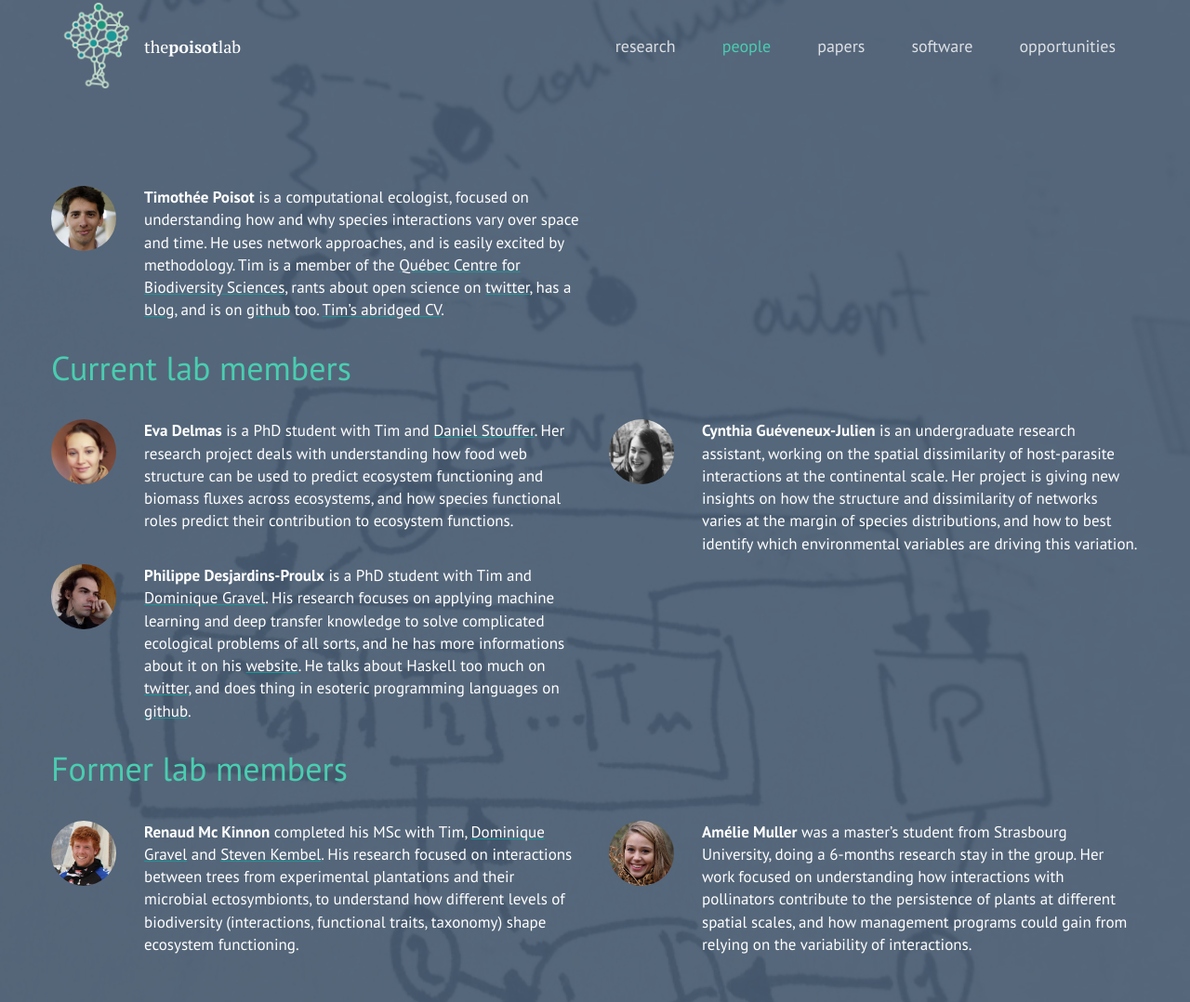
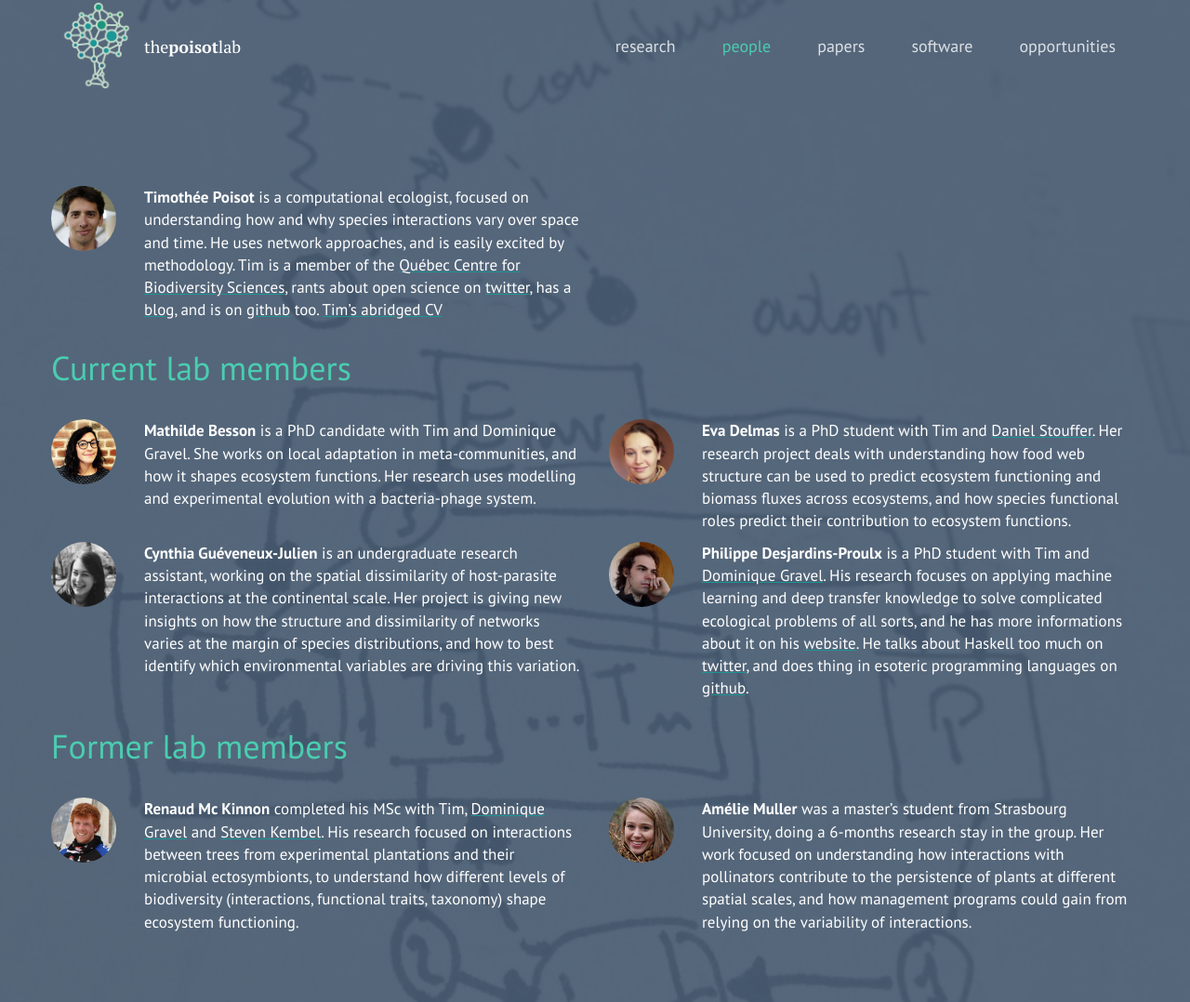
Before and after one commit to evadelmas/poisotlab.github.io, a Jekyll site: the page built from people.md, in a window 1280 px wide and 1078 px high. Shown: the whole window at 93% size. Built offline with Jekyll 4.4.1, drawn with Linux system fonts in a browser that asks for light colours; nearby versions of some CDN libraries; some web fonts are replaced; a script that is not in the unit is left out.

Commit message:
News + people started to move into their yaml file

```diff
--- /dev/null
+++ b/_data/people.yml
@@ -0,0 +1,15 @@
+- name: Timothée Poisot
+  pi: yes
+  id: tim
+  mugshot: tim.jpg
+  blurb: is a computational ecologist, focused on understanding how and why species interactions vary over space and time. He uses network approaches, and is easily excited by methodology. Tim is a member of the [Québec Centre for Biodiversity Sciences][qcbs], rants about open science on [twitter](http://twitter.com/tpoi), has a [blog](https://medium.com/@tpoi/), and is on [github](http://github.com/tpoisot/) too. [Tim's abridged CV](/tim)
+- name: Mathilde Besson
+  current: yes
+  id: mathe
+  mugshot: mathildebesson.jpg
+  blurb: is a PhD candidate with Tim and Dominique Gravel. She works on local adaptation in meta-communities, and how it shapes ecosystem functions. Her research uses modelling and experimental evolution with a bacteria-phage system.
+- name: Eva Delmas
+  current: yes
+  id: eva
+  mugshot: evadelmas.jpg
+  blurb: is a PhD student with Tim and [Daniel Stouffer][stouffer]. Her research project deals with understanding how food web structure can be used to predict ecosystem functioning and biomass fluxes across ecosystems, and how species functional roles predict their contribution to ecosystem functions.
--- /dev/null
+++ b/_includes/people.html
@@ -0,0 +1,6 @@
+<div class="col-xs-2 col-md-1">
+<img src="/mugshots/{{ p.mugshot }}" class="img-circle" style="width: 70px; height: 70px"  />
+</div>
+<div class="col-xs-10 col-md-5" markdown="1">
+<strong>{{ p.name }}</strong>&nbsp;{{p.blurb}}
+</div>
--- a/people.md
+++ b/people.md
@@ -4,34 +4,23 @@ title: People
 nav: people
 ---
 
+
+
 <div class="row">
-<div class="col-xs-2 col-md-1">
-<img src="/mugshots/tim.jpg" class="img-circle" style="width: 70px; height: 70px"  />
-</div>
-<div class="col-xs-10 col-md-5" markdown="1">
 
-**Timothée Poisot** is a computational ecologist, focused on understanding how
-and why species interactions vary over space and time. He uses network
-approaches, and is easily excited by methodology. Tim is a member of the
-[Québec Centre for Biodiversity Sciences][qcbs], rants about open science on
-[twitter](http://twitter.com/tpoi), has a [blog](https://medium.com/@tpoi/),
-and is on [github](http://github.com/tpoisot/) too. [Tim's abridged CV](/tim).
-</div>
+{% for p in site.data.people %}{% if p.pi %}
+{% include people.html %}{% endif %}
+{% endfor %}
+
 </div>
 
 # Current lab members
 
 <div class="row">
 
-<div class="col-xs-2 col-md-1">
-<img src="/mugshots/evadelmas.jpg" class="img-circle" style="width: 70px; height: 70px"  />
-</div>
-<div class="col-xs-10 col-md-5" markdown="1">
-**Eva Delmas** is a PhD student with Tim and [Daniel Stouffer][stouffer]. Her
-research project deals with understanding how food web structure can be used
-to predict ecosystem functioning and biomass fluxes across ecosystems, and how
-species functional roles predict their contribution to ecosystem functions.
-</div>
+{% for p in site.data.people %}{% if p.current %}
+{% include people.html %}{% endif %}
+{% endfor %}
 
 <div class="col-xs-2 col-md-1">
 <img src="/mugshots/cynthiagueveneuxjulien.png" class="img-circle" style="width: 70px; height: 70px"  />
```
Also changed, not shown: _data/papers.yml (+21 -1 lines), _posts/2015-10-25-datastorage.md (added, +12 -0 lines), mugshots/mathildebesson.jpg (added).
